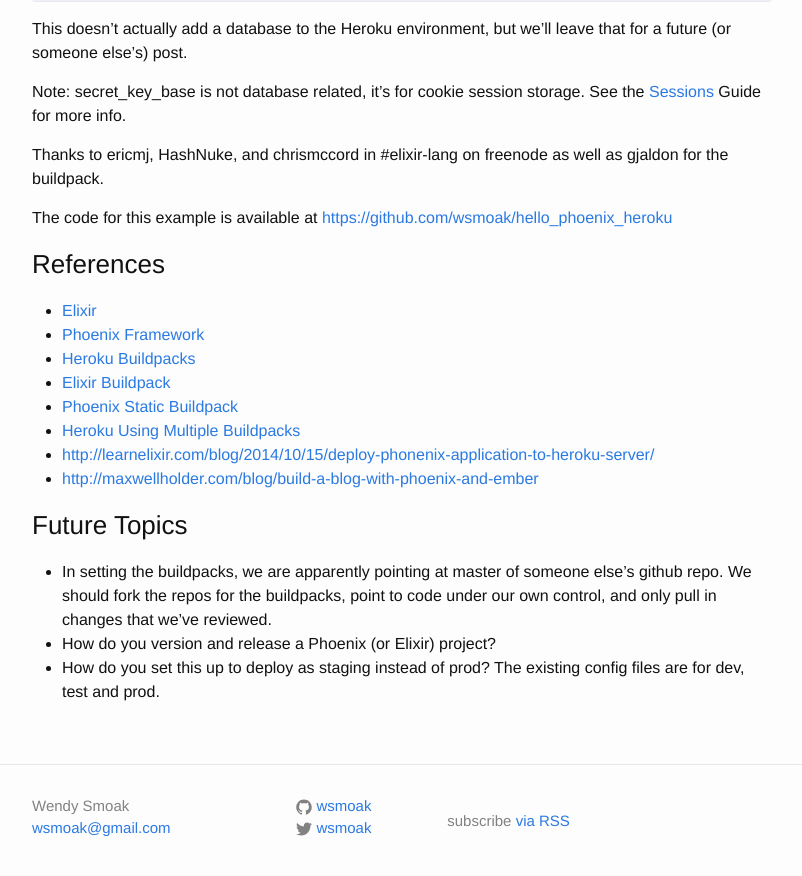
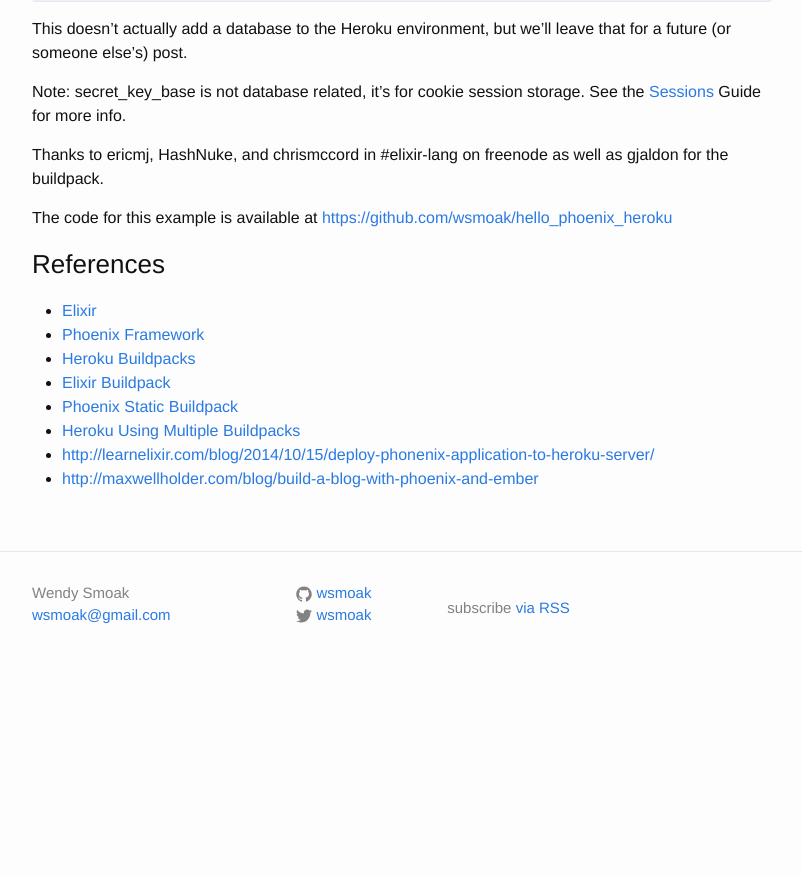
Before and after one commit to wsmoak/wsmoak.github.io, a Jekyll site: the page built from _posts/2015-07-05-phoenix-on-heroku.md, in a window 1280 px wide and 900 px high, scrolled down 4184 px. Shown: the top 876 px of the window, without its empty margins (238-1040 px from the left). Built offline with Jekyll 4.4.1, drawn with Linux system fonts in a browser that asks for light colours; comment, search, counter and statistics services are not loaded; after the commit the page ends 4871 px from its top, so only the background shows below that.

Commit message:
Move future topics to the wiki

```diff
--- a/_posts/2015-07-05-phoenix-on-heroku.md
+++ b/_posts/2015-07-05-phoenix-on-heroku.md
@@ -196,9 +196,3 @@
 [phoenix-static-buildpack]: https://github.com/gjaldon/heroku-buildpack-phoenix-static
 [elixir-buildpack]: https://github.com/HashNuke/heroku-buildpack-elixir
 [sessions]: http://www.phoenixframework.org/v0.14.0/docs/sessions
-
-### Future Topics
-
-* In setting the buildpacks, we are apparently pointing at master of someone else's github repo.  We should fork the repos for the buildpacks, point to code under our own control, and only pull in changes that we've reviewed.
-* How do you version and release a Phoenix (or Elixir) project?
-* How do you set this up to deploy as staging instead of prod?  The existing config files are for dev, test and prod.
```
